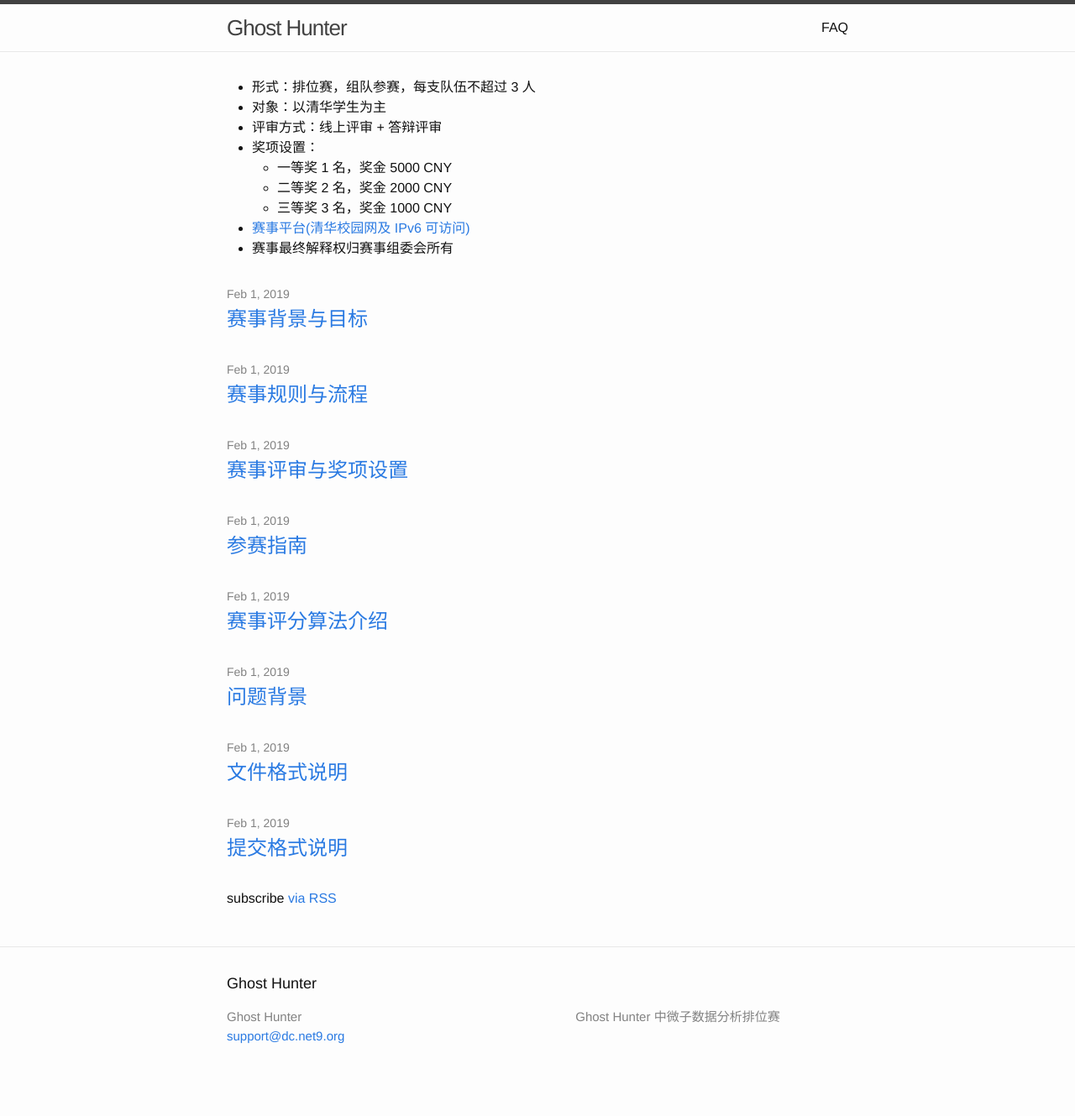
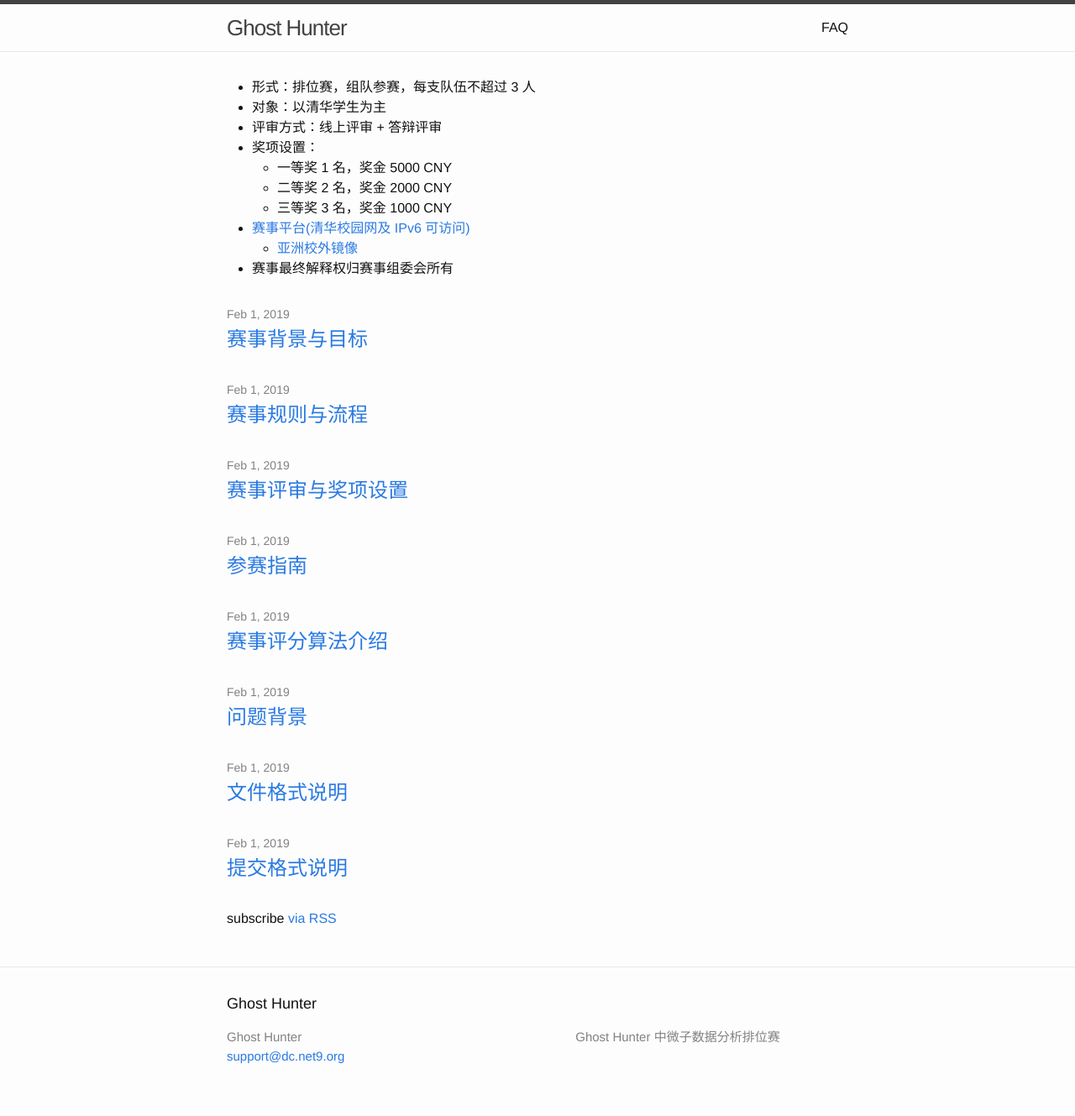
Before and after one commit to ghost-hunter-contest/ghost-hunter-contest.github.io, a Jekyll site: the page built from index.html, in a window 1280 px wide. Shown: the whole page at 84% size. Built offline with Jekyll 4.4.1, drawn with Linux system fonts in a browser that asks for light colours; before the commit the page ends 1305 px from its top, so only the background shows below that.

Commit message:
Add mirror information for asia.

```diff
--- a/index.html
+++ b/index.html
@@ -15,7 +15,11 @@ layout: default
           <li>三等奖 3 名，奖金 1000 CNY</li>
         </ul>
       </li>
-      <li><a href="https://data-contest.net9.org/">赛事平台(清华校园网及 IPv6 可访问)</a></li>
+      <li><a href="https://data-contest.net9.org/">赛事平台(清华校园网及 IPv6 可访问)</a>
+        <ul>
+          <li><a href="https://nu.airelinux.org/">亚洲校外镜像</a></li>
+        </ul>
+      </li>
       <li>赛事最终解释权归赛事组委会所有</li>
     </ul>
   </div>
```
